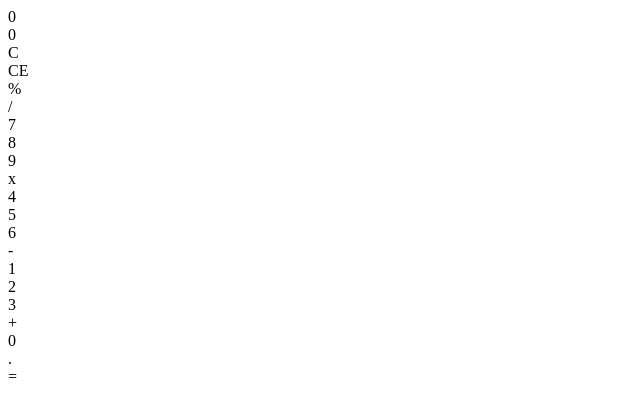
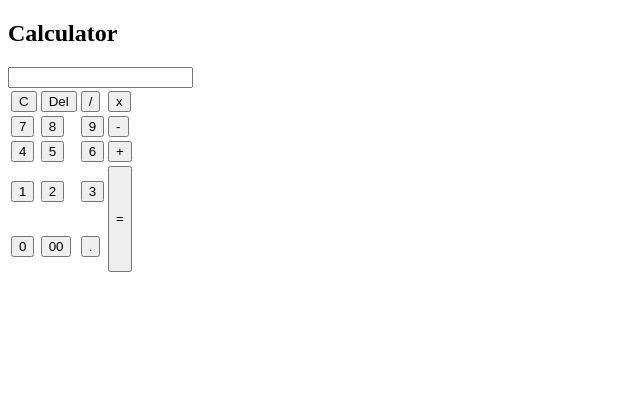
Before and after one commit to andrianus/calculatorJS, a plain HTML site: page index.html in a window 1280 px wide. Shown: the whole page, without its empty margins (0-640 px from the left). Drawn offline with Linux system fonts and the light colour scheme; a web font is replaced by a local one.

Commit message:
Update index.html

```diff
--- a/index.html
+++ b/index.html
@@ -1,32 +1,59 @@
-<section>
-  <div class="container">
-    <div class="calculator">
-      <div class="display">
-        <div class="display-1">0</div>
-        <div class="display-2">0</div>
-        <div class="temp-result"></div>
-      </div>
-      <div class="all_button">
-        <div class="button all-clear">C</div>
-        <div class="button last-entity-clear">CE</div>
-        <div class="button operation">%</div>
-        <div class="button operation">/</div>
-        <div class="button number">7</div>
-        <div class="button number">8</div>
-        <div class="button number">9</div>
-        <div class="button operation">x</div>
-        <div class="button number">4</div>
-        <div class="button number">5</div>
-        <div class="button number">6</div>
-        <div class="button operation">-</div>
-        <div class="button number">1</div>
-        <div class="button number">2</div>
-        <div class="button number">3</div>
-        <div class="button operation">+</div>
-        <div class="button btn-0 number">0</div>
-        <div class="button number dot">.</div>
-        <div class="button equal">=</div>
-      </div>
-    </div>
-  </div>
-</section>
+<!DOCTYPE html>
+<html>
+<head>
+	<title>Habib</title>
+
+	<!-- CSS -->
+	<link rel="stylesheet" type="text/css" href="styles.css">
+
+	<!-- Font -->
+	<link href="https://fonts.googleapis.com/css?family=Viga&display=swap" rel="stylesheet">
+
+	<!-- Script -->
+	<script src="script.js"></script>
+</head>
+
+<body>
+	<div class="bg"></div>
+		<div class="main">
+			<h2>Calculator</h2>
+			<form name="form">
+				<input class="textarea" name="textarea">
+			</form>
+				<table>
+					<tr>
+						<td><input class="button" type="button" value="C" onclick="clean()"></td>
+						<td><input class="button" type="button" value="Del" onclick="back()"></td>
+						<td><input class="button btn-green" type="button" value="/" onclick="insert(' / ')"></td>
+						<td><input class="button btn-green" type="button" value="x" onclick="insert(' * ')"></td>
+					</tr>
+					<tr>
+						<td><input class="button" type="button" value="7" onclick="insert(7)"></td>
+						<td><input class="button" type="button" value="8" onclick="insert(8)"></td>
+						<td><input class="button" type="button" value="9" onclick="insert(9)"></td>
+						<td><input class="button btn-green" type="button" value="-" onclick="insert(' - ')"></td>
+					</tr>
+					<tr>
+						<td><input class="button" type="button" value="4" onclick="insert(4)"></td>
+						<td><input class="button" type="button" value="5" onclick="insert(5)"></td>
+						<td><input class="button" type="button" value="6" onclick="insert(6)"></td>
+						<td><input class="button btn-green" type="button" value="+" onclick="insert(' + ')"></td>
+					</tr>
+					<tr>
+						<td><input class="button" type="button" value="1" onclick="insert(1)"></td>
+						<td><input class="button" type="button" value="2" onclick="insert(2)"></td>
+						<td><input class="button" type="button" value="3" onclick="insert(3)"></td>
+						<td rowspan=2><input style="height:106px;" class="button btn-green" type="button" value="=" onclick="equal()"></td>
+					</tr>
+					<tr>
+						<td><input class="button" type="button" value="0" onclick="insert(0)"></td>
+						<td><input class="button" type="button" value="00" onclick="insert('00')"></td>
+						<td><input class="button" type="button" value="." onclick="insert('.')"></td>
+					</tr>
+				</table>
+
+		</div>
+	</div>
+
+</body>
+</html>
```
